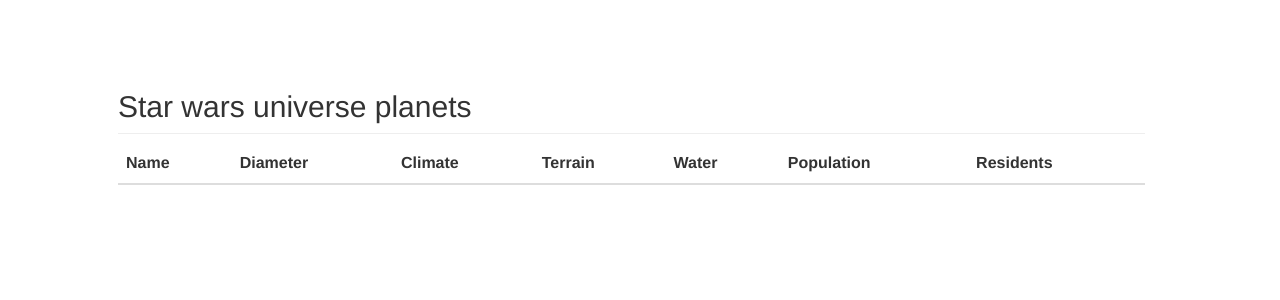
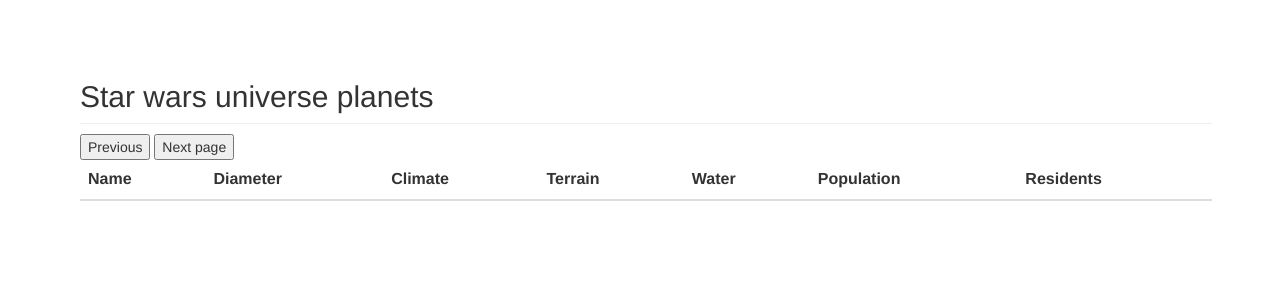
Before and after one commit to katameszaros/web-with-python-the-star-wars-universe-katameszaros, a Flask app: page / in a window 1280 px wide. Shown: the top 300 px of the page. Run offline with Flask 2, Linux system fonts and the light colour scheme; lists and menus that the app fills with data are empty; some libraries are stand-ins or nearby versions.

Commit message:
Next and previous page feature implemented, refactored main.js

```diff
--- a/static/main.css
+++ b/static/main.css
@@ -10,7 +10,7 @@
 
 
 .main {
-  padding: 20px;
+  padding: 10px;
 }
 @media (min-width: 768px) {
   .main {
@@ -20,3 +20,13 @@
 .main .page-header {
   margin-top: 0;
 }
+
+
+:disabled {
+  color: #adadad;
+}
+
+.col-md-10{
+  width: 90%;
+  margin-left: 5em;
+}
--- a/static/main.js
+++ b/static/main.js
@@ -1,69 +1,124 @@
+function loadPlanetPageData(urlOfPage) {
     var request = new XMLHttpRequest();
-    request.open('GET', 'http://swapi.co/api/planets/', true);
+    request.open('GET', urlOfPage, true);
     request.onload = function () {
-        if (request.status >= 200 && request.status < 400) {
-            var data = JSON.parse(request.responseText);
+        if (this.status >= 200 && this.status < 400) {
+            var data = JSON.parse(this.responseText);
             var planets = data['results'];
-            function CheckResidents(i){
-                if (planets[i].residents.length === 0){
-                    return 'No known residents';
-                }else{
-                    return '<button id=' +i +' type="button" data-toggle="modal" data-target="#myModal">' +  planets[i].residents.length + ' residents </button>'
+
+            bindNavButton("#next", data.next);
+            bindNavButton("#previous", data.previous);
+            bindPlanetTable(planets);
+
+            $('.get_people_data').click(function () {
+                clearResidentData();
+                var planet = planets[parseInt(this.id)];
+                loadResidentData(planet);
+                bindModalTitle(planet.name);
+            });
         }
     };
+
+    request.send();
+}
+
+function bindNavButton(buttonSelector, data) {
+    $(buttonSelector).unbind();
+    if (data !== null) {
+        $(buttonSelector).prop("disabled", false);
+        $(buttonSelector).click(function () {
+            $(".planet_data").remove();
+            loadPlanetPageData(data);
+        });
+    } else {
+        $(buttonSelector).prop("disabled", true);
+    }
+}
+
+function bindPlanetTable(planets) {
     for (var i = 0; i < planets.length; i++) {
         $("#planetdata").append(
-                    '<tr><td>' + planets[i].name + '</td>' +
-                    '<td>' + planets[i].diameter / 1000 + ' km </td>' +
+            '<tr class="planet_data"><td>' + planets[i].name + '</td>' +
+            '<td>' + checkIfNumeric(planets[i].diameter / 1000, " km") + '</td>' +
             '<td>' + planets[i].climate + '</td>' +
             '<td>' + planets[i].terrain + '</td>' +
-                    '<td>' + planets[i].surface_water + ' % </td>' +
-                    '<td>' + planets[i].population + '</td>' +
-                    '<td>' + CheckResidents(i) + '</td></tr>'
-            )}
-            $('button').click(function(){
-                for (var i = 0; i < planets.length; i++) {
-                    if (parseInt(this.id) === i){
-                        for (var j = 0; j < planets[i].residents.length; j++) {
-                            console.log(planets[i].residents[j]);
+            '<td>' + checkIfNumeric(planets[i].surface_water, " %") + '</td>' +
+            '<td>' + checkIfNumeric(planets[i].population, " people") + '</td>' +
+            '<td>' + checkResidents(planets[i], i) + '</td></tr>'
+        )
+    }
+}
+
+function bindLineOfIndividual(people_data) {
+    $("#peopledata").append(
+        '<tr class="individual_data"><td>' + people_data.name + '</td>' +
+        '<td>' + people_data.height / 100 + ' m</td>' +
+        '<td>' + checkIfNumeric(people_data.mass, " kg") + '</td>' +
+        '<td>' + people_data.skin_color + '</td>' +
+        '<td>' + checkIfNone(people_data.hair_color) + '</td>' +
+        '<td>' + people_data.birth_year + '</td>' +
+        '<td>' + people_data.gender + '</td></tr>'
+    );
+}
+
+
+function clearResidentData() {
+    $('.modal-title').remove();
+    $('.individual_data').remove();
+}
+
+
+function loadResidentData(planet) {
+    for (var j = 0; j < planet.residents.length; j++) {
         var request_for_people = new XMLHttpRequest();
-                                request_for_people.open('GET', planets[i].residents[j], true);
+        request_for_people.open('GET', planet.residents[j], true);
         request_for_people.onload = function () {
             if (this.status >= 200 && this.status < 400) {
                 var people_data = JSON.parse(this.responseText);
-                                        console.log(people_data);
-                                        $("#peopledata").append(
-                                            '<tr class="individual_data"><td>' + people_data.name + '</td>' +
-                                            '<td>' + people_data.height + '</td>' +
-                                            '<td>' + people_data.mass + '</td>' +
-                                            '<td>' + people_data.skin_color + '</td>'+
-                                            '<td>' + people_data.hair_color + '</td>'+
-                                            '<td>' + people_data.birth_year + '</td>'+
-                                            '<td>' + people_data.gender + '</td></tr>'
+                bindLineOfIndividual(people_data);
+            }
+        };
+        request_for_people.send();
+    }
+}
+
+function bindModalTitle(planet_name) {
+    $('.modal-header').append(
+        '<h4 class="modal-title"> Residents of ' + planet_name + '</h4>'
     );
+}
 
 
+function formatNumber(x) {
+    if (isNaN(x))return "";
+    n = x.toString().split('.');
+    return n[0].replace(/\B(?=(\d{3})+(?!\d))/g, ",") + (n.length > 1 ? "." + n[1] : "");
 }
 
-                                };
-                                request_for_people.send();
-                        };
+
+function checkResidents(planet, index) {
+    if (planet.residents.length === 0) {
+        return 'No known residents';
+    } else {
+        return '<button id=' + index + ' class = "get_people_data" type="button" data-toggle="modal" data-target="#myModal">' + planet.residents.length + ' residents </button>'
+    }
+}
+
+function checkIfNone(data) {
+    if (data === "none") {
+        return "unknown";
+    } else {
+        return data;
+    }
+}
+
+function checkIfNumeric(data, addOn) {
+    if ($.isNumeric(data)) {
+        return formatNumber(data) + addOn;
+    } else {
+        return "unknown";
+    }
+}
 
 
-
-                        $('.modal-header').append(
-                            '<h4 class="modal-title"> Residents of ' + planets[i].name + '</h4>'
-                        );
-
-                    }
-                }
-            });
-
-            $('#close_modal').click(function(){
-                $('.modal-title').remove();
-                $('.individual_data').remove();
-            });
-        };
-    };
-
-    request.send();
+loadPlanetPageData('http://swapi.co/api/planets/');
--- a/templates/index.html
+++ b/templates/index.html
@@ -15,9 +15,10 @@
 <body>
 <div class="container-fluid">
     <div class="row">
-        <div class="col-sm-9 col-sm-offset-3 col-md-10 col-md-offset-2 main"
-             style=" margin-left: 7em;">
+        <div class="col-sm-9 col-sm-offset-3 col-md-10 col-md-offset-2 main">
             <h2 class="sub-header">Star wars universe planets</h2>
+            <button id = "previous">Previous</button>
+            <button id = "next">Next page</button>
             <div class="table-responsive">
                 <table id="planets" class="table table-striped">
                     <thead>
```
Lines whose indentation alone changed are shown as unchanged.
